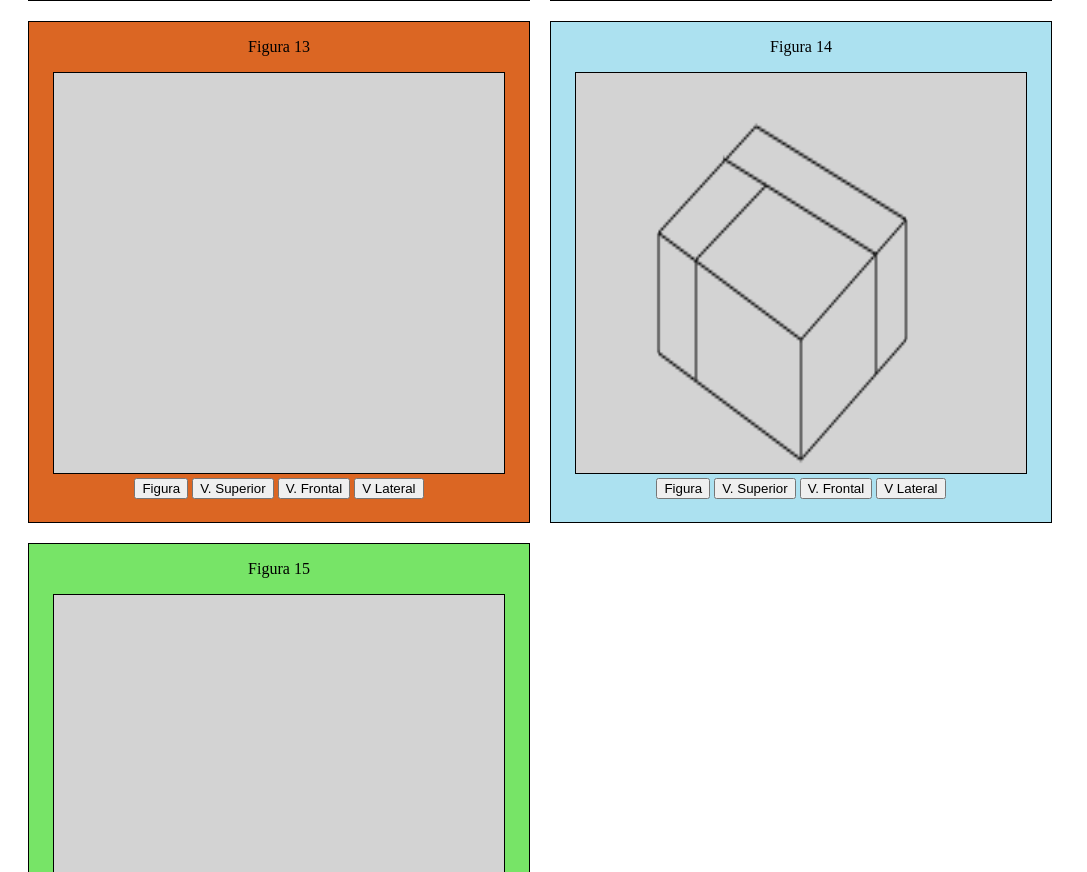
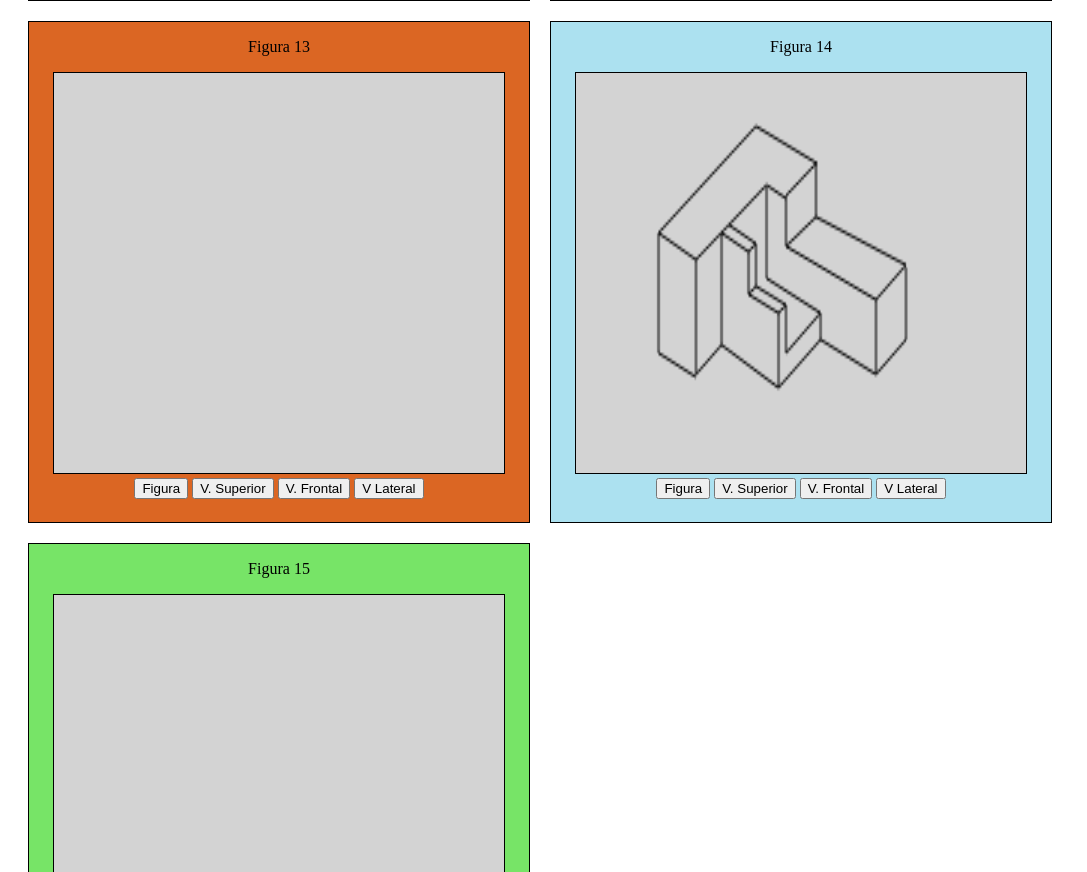
Before and after one commit to Trex-Codes/PROYECTOS-FIGURAS-CANVA, a plain HTML site: page Index.html in a window 1280 px wide. Shown: the part 3139-4011 px from the top of the page, without its empty margins (0-1087 px from the left). Drawn offline with Linux system fonts and the light colour scheme.

Commit message:
49.0 FINISH structure figure #14 and missing the views

```diff
--- a/Figura_14.js
+++ b/Figura_14.js
@@ -8,35 +8,25 @@
 
   	ctx.clearRect(0, 0, canvas.width, canvas.height);
 
-// linea cental - (BASE CUBO)
-ctx.beginPath();
-ctx.moveTo(150, 100);
-ctx.lineTo(150, 145);
-ctx.stroke();
-ctx.fill();
-ctx.closePath();
-
 // linea derecha central - CUBO
 ctx.beginPath();
-ctx.moveTo(150, 145); // Linea derecha (BASE CUBO)
+ctx.moveTo(200, 113); // Linea derecha (BASE CUBO)
 ctx.lineTo(220, 100);
-ctx.lineTo(220, 55); // linea 90° derecha
-ctx.lineTo(150, 100); // conectores linea central superior
+ctx.lineTo(220, 73); // linea 90° derecha
 ctx.stroke();
 ctx.closePath();
 
 // linea izquierda central - CUBO
 ctx.beginPath();
-ctx.moveTo(150, 145); // Liena izquierda (BASE CUBO)
+ctx.moveTo(80, 114); // Liena izquierda (BASE CUBO)
 ctx.lineTo(55, 105);
 ctx.lineTo(55, 60); // linea 90° izquierda
-ctx.lineTo(150, 100); // conectores linea central superior
 ctx.stroke();
 ctx.closePath();
 
 // linea atras derecha - (BASE CUBO)
 ctx.beginPath();
-ctx.moveTo(220, 55); // Linea atras Union Cubo (SUPERIOR)
+ctx.moveTo(161, 34); // Linea atras Union Cubo (SUPERIOR)
 ctx.lineTo(120, 20);
 ctx.stroke();
 ctx.closePath();
@@ -45,34 +35,117 @@ ctx.closePath();
 ctx.beginPath();
 ctx.moveTo(120, 20);
 ctx.lineTo(55, 60); // Conector base Arriba - Base Abajo
+ctx.lineTo(80, 70);
 ctx.stroke();
 ctx.closePath();
-
-// // linea inferior cara #2 - #3
-// ctx.beginPath();
-// ctx.moveTo(50, 85); // Linea barra Base 2.0 Izquierda
-// ctx.lineTo(150, 130);
-// ctx.lineTo(220, 85); // Linea barra base 2.0 (Vista  frontal- lateral)
-// ctx.stroke();
-// ctx.closePath();
 
 // --------------------------------------------
 
 // Lineas bases cubo (derecha)
 ctx.beginPath();
-ctx.moveTo(200, 113);
-ctx.lineTo(200, 68);
-ctx.lineTo(98, 32);
+ctx.moveTo(163, 100);
+ctx.lineTo(200, 113);
+ctx.lineTo(200, 85);
 ctx.stroke();
 ctx.closePath();
 
-// Lineas bases cubo (derecha)
+// Lineas bases cubo (izquierda)
 ctx.beginPath();
-ctx.moveTo(80, 115);
+ctx.moveTo(80, 113);
 ctx.lineTo(80, 70);
 ctx.lineTo(127, 42);
+ctx.lineTo(140, 47);
 ctx.stroke();
 ctx.closePath();
+
+// Linea base abajo
+
+ctx.beginPath();
+ctx.moveTo(80, 113);
+ctx.lineTo(97, 102);
+ctx.lineTo(135, 118);
+ctx.stroke();
+ctx.closePath();
+
+// recta abajo
+ctx.beginPath();
+ctx.moveTo(97, 102);
+ctx.lineTo(97, 60);
+ctx.stroke();
+ctx.closePath();
+
+// # RECTANGULO 1
+ctx.beginPath();
+ctx.moveTo(97, 60);
+ctx.lineTo(115, 67);
+ctx.lineTo(120, 64);
+ctx.lineTo(102, 57);
+ctx.stroke();
+ctx.closePath();
+
+// # RECTANGULO 2 (bajada)
+ctx.beginPath();
+ctx.moveTo(120, 64);
+ctx.lineTo(120, 80);
+ctx.lineTo(115, 83);
+ctx.lineTo(115, 67);
+ctx.stroke();
+ctx.closePath();
+
+// # RECTANGULO 3
+ctx.beginPath();
+ctx.moveTo(115, 83);
+ctx.lineTo(135, 90);
+ctx.lineTo(140, 87);
+ctx.lineTo(120, 80);
+ctx.stroke();
+ctx.closePath();
+
+// # RECTANGULO 3 (figura final)
+ctx.beginPath();
+ctx.moveTo(135, 90);
+ctx.lineTo(135, 118);
+ctx.lineTo(163, 100);
+ctx.lineTo(163, 90);
+ctx.lineTo(140, 105);
+ctx.lineTo(140, 87);
+ctx.stroke();
+ctx.closePath();
+
+ctx.beginPath();
+ctx.moveTo(127, 43);
+ctx.lineTo(127, 77);
+ctx.stroke();
+ctx.closePath();
+
+ctx.beginPath();
+ctx.moveTo(163, 90);
+ctx.lineTo(127, 77);
+ctx.stroke();
+ctx.closePath();
+
+// ---------- parte lateral derecha ----------
+
+// Cuadro atras base
+ctx.beginPath();
+ctx.moveTo(160, 34);
+ctx.lineTo(140, 46);
+ctx.lineTo(140, 65);
+ctx.lineTo(160, 54);
+ctx.lineTo(160, 34);
+ctx.stroke();
+ctx.closePath();
+
+// conector triangulo (acostado)
+ctx.beginPath();
+ctx.moveTo(160, 54);
+ctx.lineTo(220, 72);
+ctx.lineTo(200, 85);
+ctx.lineTo(140, 65);
+ctx.stroke();
+ctx.closePath();
+
+
 
 // }
 
```
Also changed, not shown: Index.html (+6 -1 lines).
